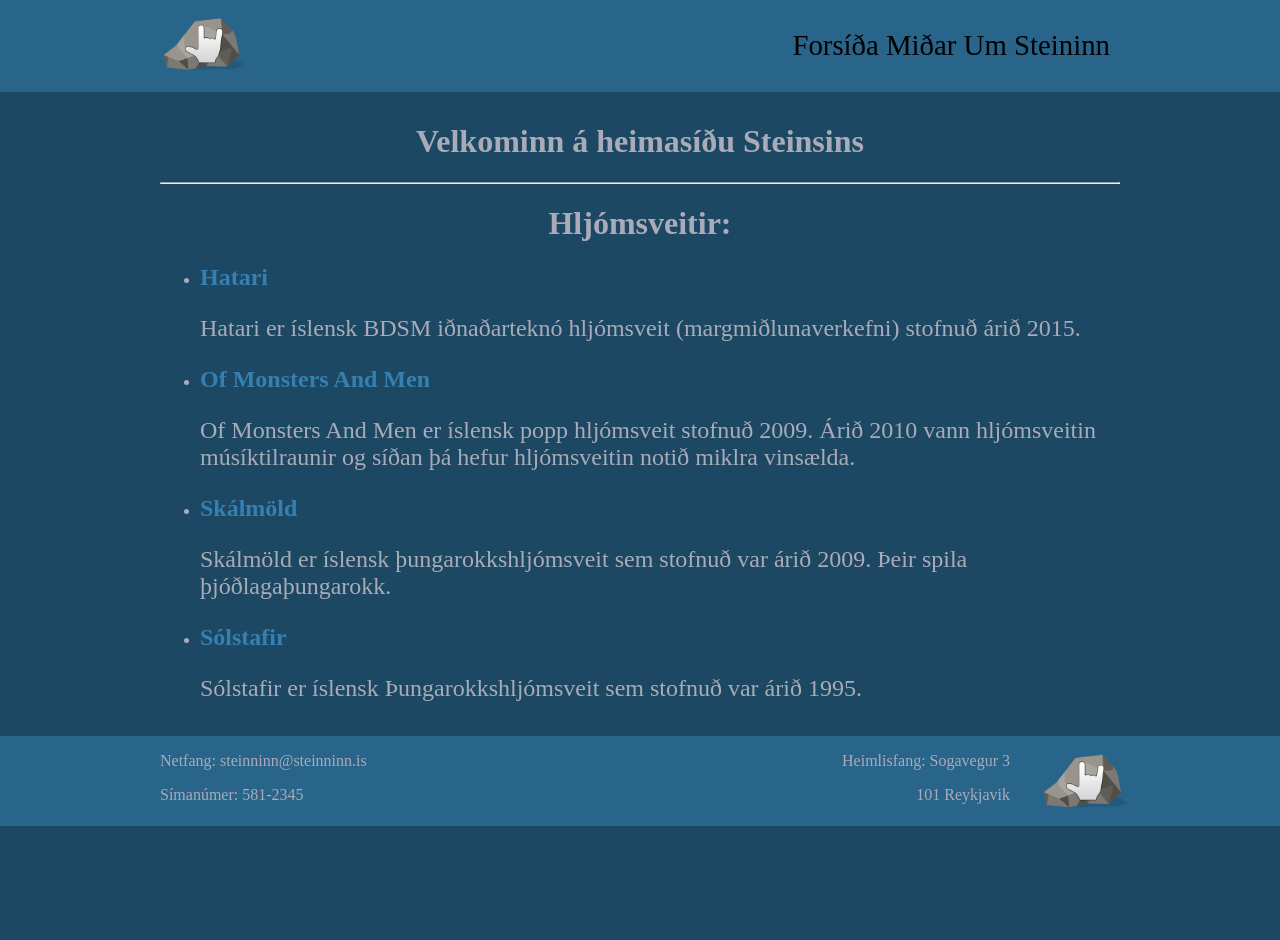
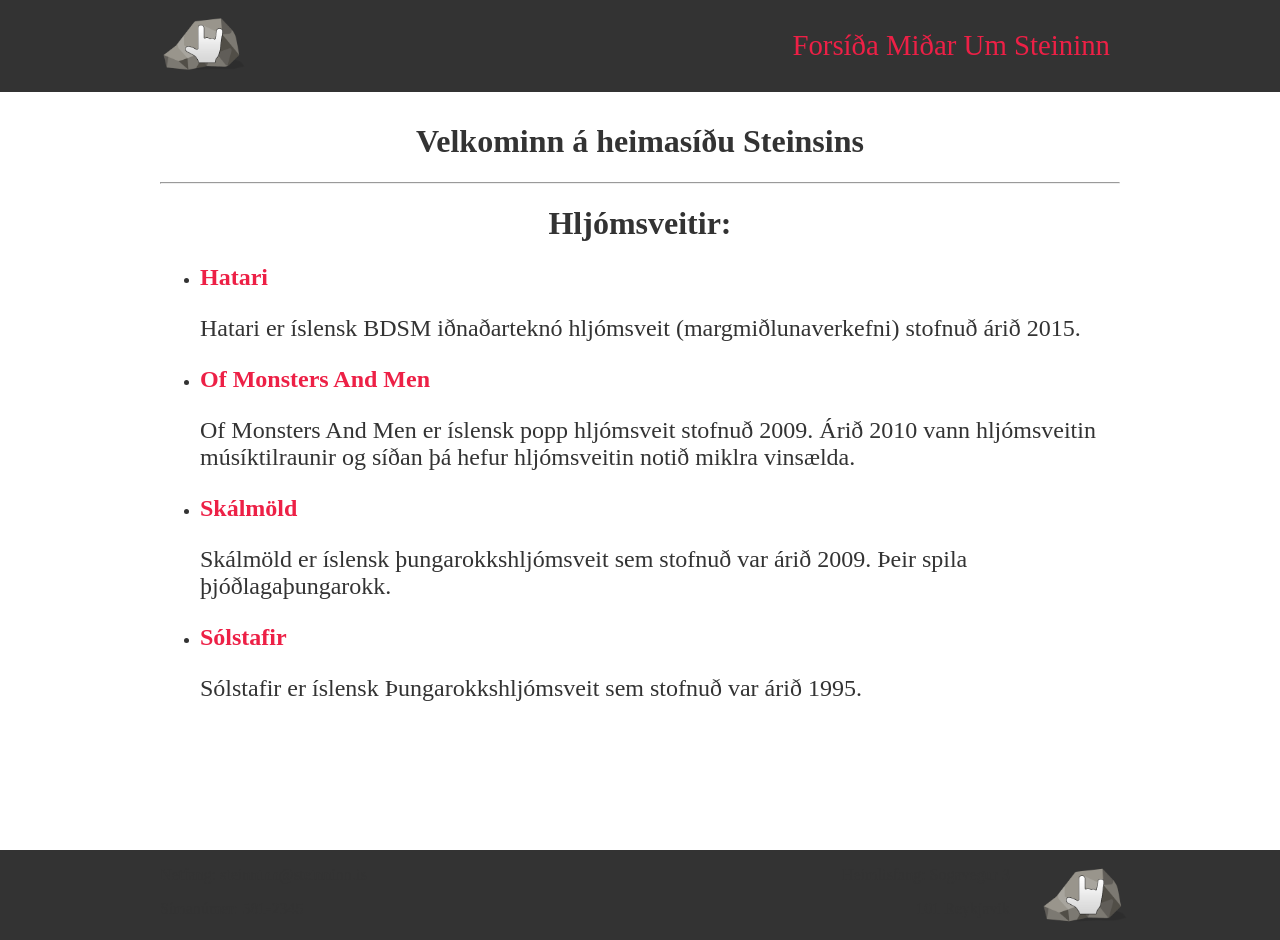
Before and after one commit to EinarK2/lokaverkefni.vef2, a Jekyll site: the page built from index.md, in a window 1280 px wide. Built offline with Jekyll 4.4.1, drawn with Linux system fonts in a browser that asks for light colours; some web fonts are replaced; before the commit the page ends 900 px from its top, so only the background shows below that.

Commit message:
css breytt

```diff
--- a/_sass/default.scss
+++ b/_sass/default.scss
@@ -1,13 +1,14 @@
-$bakgrunnslitur: #29648A;
-$fontlitur: #AAABB8;
+$bakgrunnslitur: #333333;
+$fontlitur: #333333;
 body{
     color: $fontlitur;
-    background-color: darken($bakgrunnslitur, 10);
+    background-color: #FFFFFF;
     margin: 0 auto;
     header, footer{
         background-color: $bakgrunnslitur;
     }
     main{
+        min-height: 82vh;
         max-width: 960px;
         margin: 0 auto;
         padding-top: 10px;
@@ -25,7 +26,7 @@
 
 a{
     text-decoration: none;
-    color: lighten($color: $bakgrunnslitur, $amount: 10);
+    color: #ED2046;
 }
 a:hover{
     text-decoration: underline;
--- a/_sass/header.scss
+++ b/_sass/header.scss
@@ -13,7 +13,6 @@
             padding-right: 10px;
             a{
                 text-decoration: none;
-                color: black;
             }
             a:hover{
                 color: blue;
```
